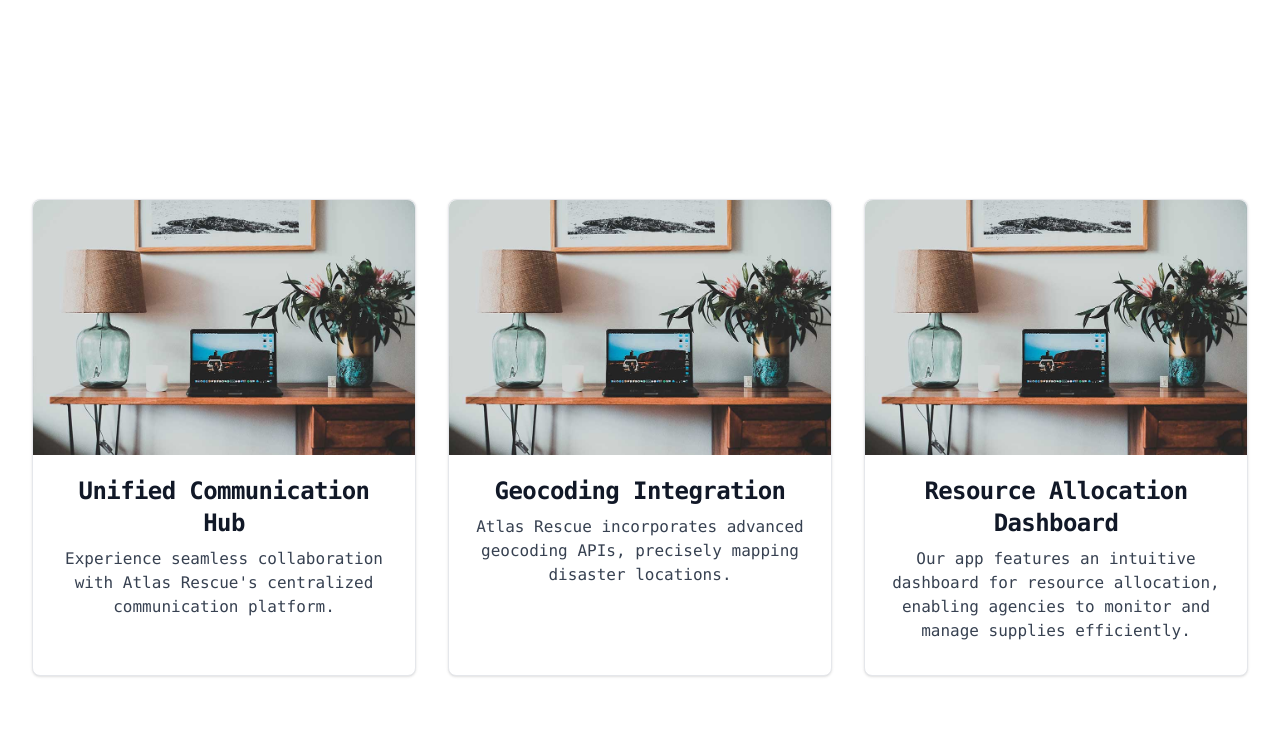
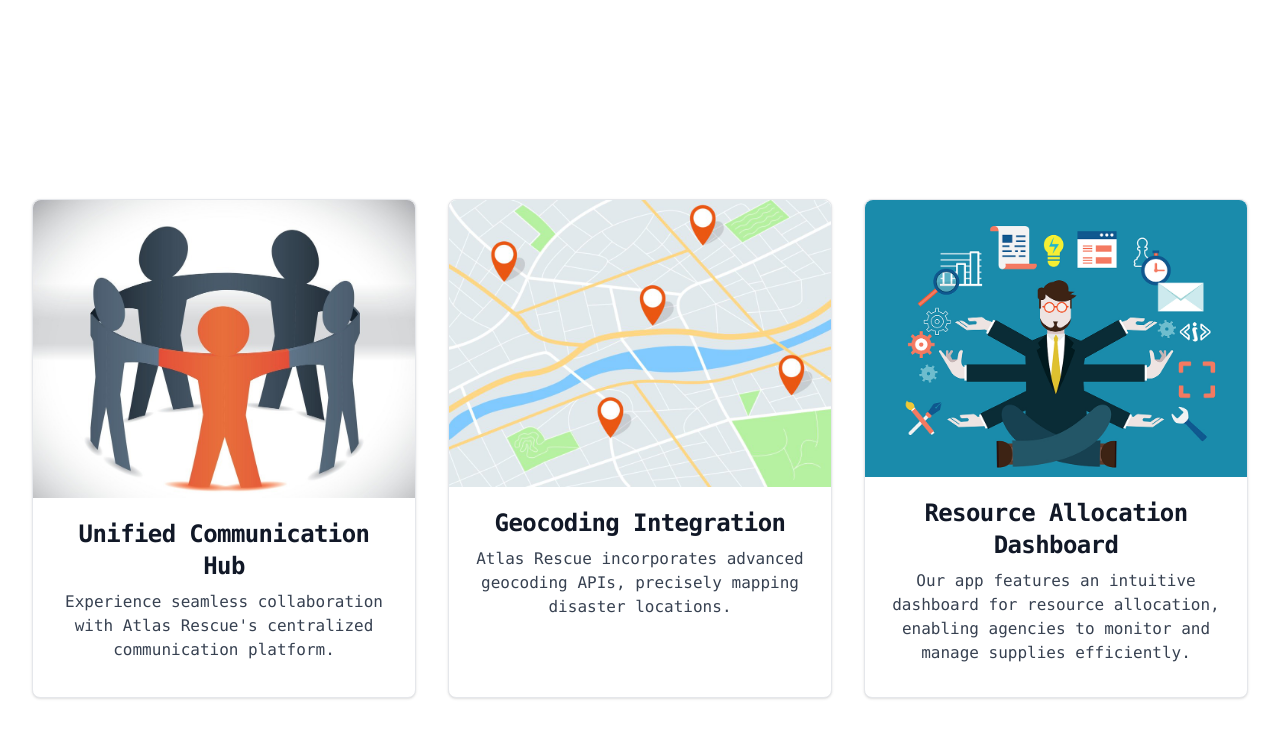
Before and after one commit to saurav-dhait/Binary-bits, a Django app: page / in a window 1280 px wide. Shown: the part 749-1487 px from the top of the page. Run offline with Django 5.2, Linux system fonts and the light colour scheme; some libraries are stand-ins or nearby versions.

Commit message:
commit_11

```diff
--- a/index/templates/index/home.html
+++ b/index/templates/index/home.html
@@ -28,7 +28,7 @@
 
 <div class="max-w-sm bg-white border border-gray-200 rounded-lg shadow dark:bg-gray-800 dark:border-gray-700" data-aos="fade-right">
     <a href="#">
-        <img class="rounded-t-lg" src="{% static 'images/image.jpg' %}" alt="" />
+        <img class="rounded-t-lg" src="{% static 'images/uni.jpg' %}" alt="" />
     </a>
     <div class="p-5">
         <a href="#">
@@ -43,7 +43,7 @@
 
 <div class="max-w-sm bg-white border border-gray-200 rounded-lg shadow dark:bg-gray-800 dark:border-gray-700" data-aos="fade-up">
     <a href="#">
-        <img class="rounded-t-lg" src="{% static 'images/image.jpg' %}" alt="" />
+        <img class="rounded-t-lg" src="{% static 'images/geo.jpg' %}" alt="" />
     </a>
     <div class="p-5">
         <a href="#">
@@ -58,7 +58,7 @@
 
 <div class="max-w-sm bg-white border border-gray-200 rounded-lg shadow dark:bg-gray-800 dark:border-gray-700" data-aos="fade-left">
     <a href="#">
-        <img class="rounded-t-lg" src="{% static 'images/image.jpg' %}" alt="" />
+        <img class="rounded-t-lg" src="{% static 'images/re.jpeg' %}" alt="" />
     </a>
     <div class="p-5">
         <a href="#">
```
Also changed, not shown: static/images/geo.jpg (added), static/images/re.jpeg (added), static/images/uni.jpg (added).
